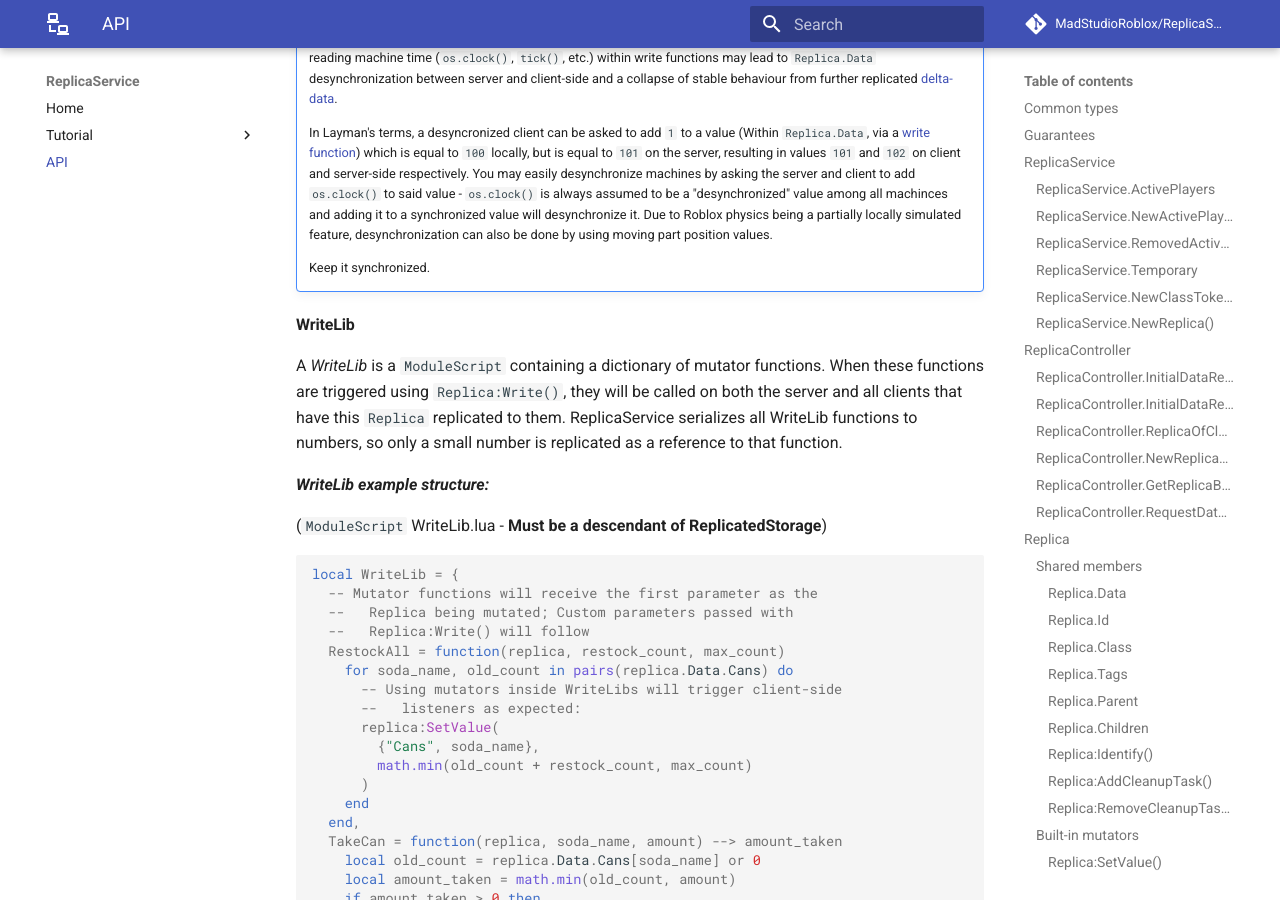
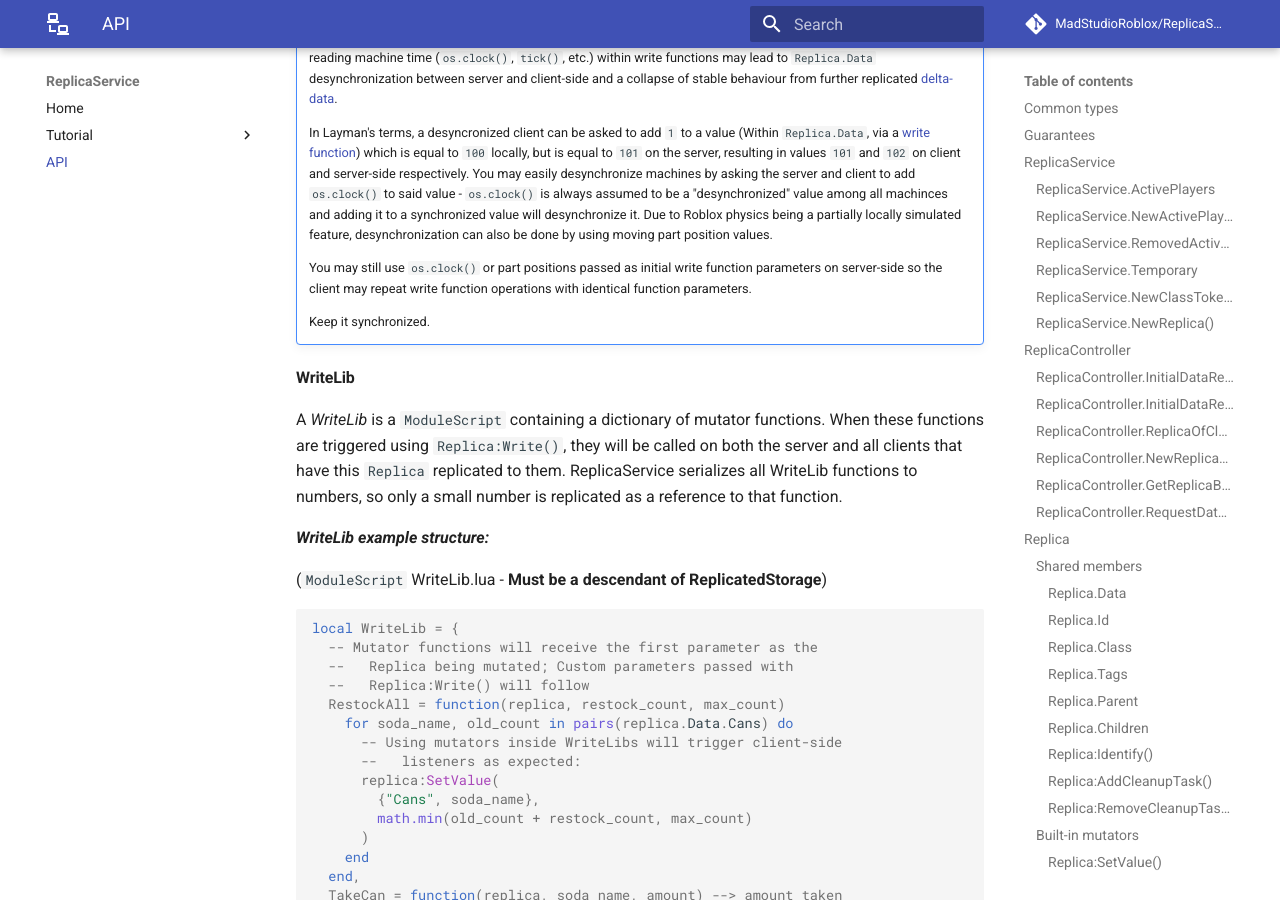
Before and after one commit to MadStudioRoblox/ReplicaService, an MkDocs documentation site: the page built from docs/api.md, in a window 1280 px wide and 900 px high, scrolled down 10049 px. Built offline with MkDocs 1.6.1 and Material for MkDocs 9.7.7, drawn with Linux system fonts in a browser that asks for light colours; comment, search, counter and statistics services are not loaded.

Commit message:
Update api.md
Write function warning documentation improvements

```diff
--- a/docs/api.md
+++ b/docs/api.md
@@ -403,6 +403,9 @@ Performs `table.remove(t, index)` where `t` is a numeric sequential array `table
     `os.clock()` to said value - `os.clock()` is always assumed to be a "desynchronized" value among all machinces and adding it to a synchronized value will
     desynchronize it. Due to Roblox physics being a partially locally simulated feature, desynchronization can also be done by using moving part position values.
 
+    You may still use `os.clock()` or part positions passed as initial write function parameters on server-side so the client may repeat write function operations with
+    identical function parameters.
+
     Keep it synchronized.
 
 
```
